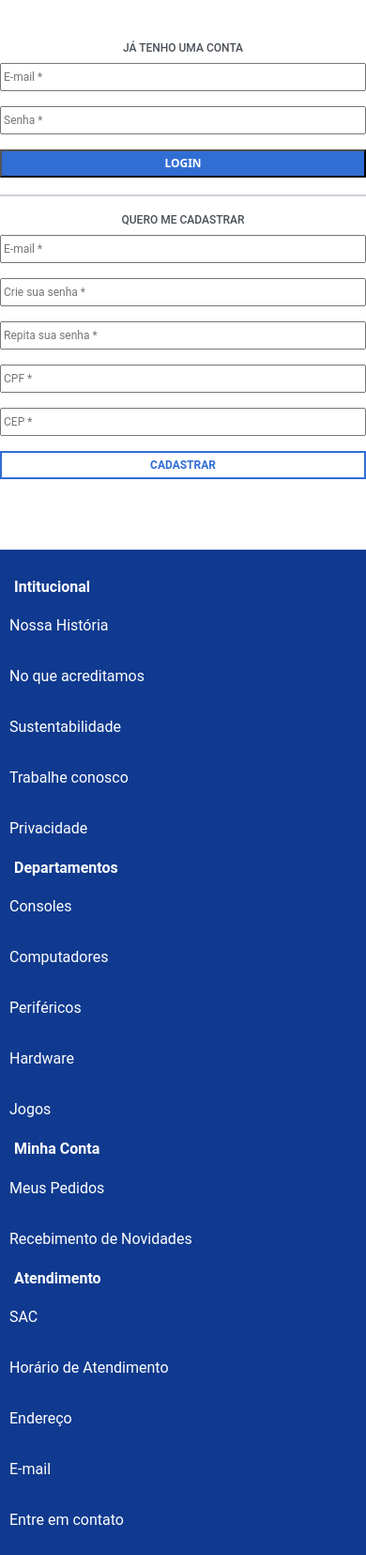
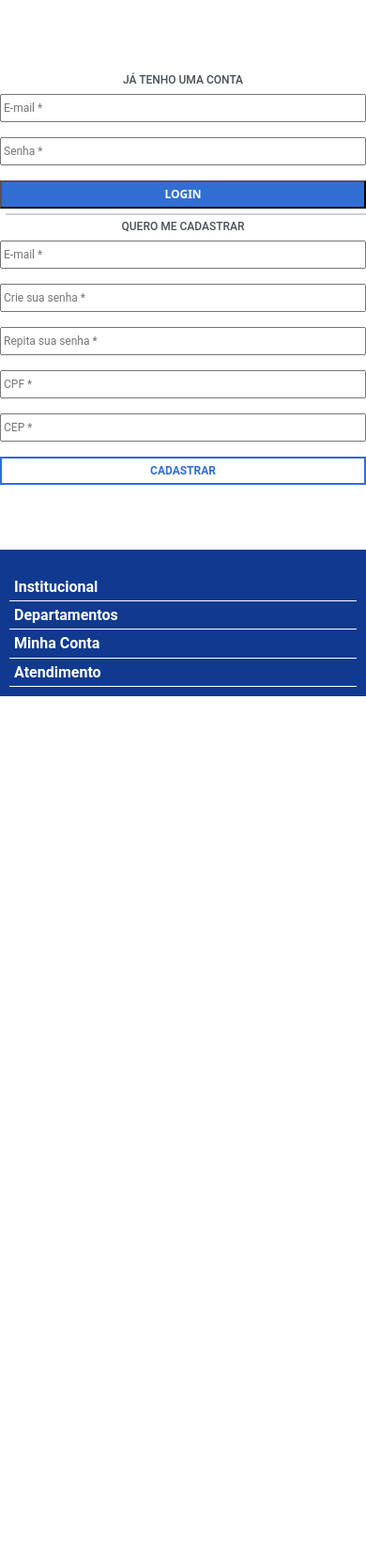
Before and after one commit to PedroHsribeiro/PrimeiroSite, a website: page login.html in a window 390 px wide. Shown: the part 65-1720 px from the top of the page at 94% size. After the commit the page ends 844 px from the top, so only its background shows below. Drawn offline with nearby package versions, Linux system fonts and the light colour scheme.

Commit message:
implementação jquery footer e pesquisa

```diff
--- a/css/login.css
+++ b/css/login.css
@@ -3,8 +3,9 @@
     width: 100%;
     display: flex;
     justify-content: space-around;
-    align-items: center;
+    align-items: flex-start;
     margin: 50px auto;
+    padding-top: 40px;
 }
 .login{
     max-width: 400px;
--- a/js/scripts.js
+++ b/js/scripts.js
@@ -19,22 +19,13 @@ $(window).resize(function(){
     }
 })
 $("#search-icon").click(function(){
-    $("#search-box").animate({
-        width: 'toggle'
-    });
+    if($(window).width() <= 1024){
+        $("#search-box").animate({
+            width: 'toggle'
+        });
+    }
 });
 })
-
-
-// function mostrarPesquisa(){ //Este código é utilizado para apresentar a barra de pesquisa em displays menores que 1024px
-//     let pesquisa = document.getElementById("search-box")
-
-//     if(getComputedStyle(pesquisa).display == "none"){
-//         pesquisa.style.display = "flex"
-//     } else{
-//         pesquisa.style.display = "none"
-//     }
-// }
 
 function mostrarFooter(){ //Este código é utilizado para apresentar os itens do menu em displays menores que 1024px
     let footerItems = document.getElementById("inst2")
--- a/login.html
+++ b/login.html
@@ -5,15 +5,20 @@
     <meta charset="UTF-8">
     <meta http-equiv="X-UA-Compatible" content="IE=edge">
     <meta name="viewport" content="width=device-width, initial-scale=1.0">
-    <link href="https://cdn.jsdelivr.net/npm/bootstrap@5.0.2/dist/css/bootstrap.min.css" rel="stylesheet" integrity="sha384-EVSTQN3/azprG1Anm3QDgpJLIm9Nao0Yz1ztcQTwFspd3yD65VohhpuuCOmLASjC" crossorigin="anonymous">
+    <link href="https://cdn.jsdelivr.net/npm/bootstrap@5.0.2/dist/css/bootstrap.min.css" rel="stylesheet"
+        integrity="sha384-EVSTQN3/azprG1Anm3QDgpJLIm9Nao0Yz1ztcQTwFspd3yD65VohhpuuCOmLASjC" crossorigin="anonymous">
     <title>Game Mania | Tudo que você precisa!</title>
     <link rel="stylesheet" type="text/css" href="css\index.css">
     <link rel="stylesheet" type="text/css" href="css\login.css">
+    <script src="js/jquery.js" defer></script>
     <script src="js/scripts.js" defer></script>
+
 </head>
 
 <body>
-    <script src="https://cdn.jsdelivr.net/npm/bootstrap@5.0.2/dist/js/bootstrap.bundle.min.js" integrity="sha384-MrcW6ZMFYlzcLA8Nl+NtUVF0sA7MsXsP1UyJoMp4YLEuNSfAP+JcXn/tWtIaxVXM" crossorigin="anonymous"></script>
+    <script src="https://cdn.jsdelivr.net/npm/bootstrap@5.0.2/dist/js/bootstrap.bundle.min.js"
+        integrity="sha384-MrcW6ZMFYlzcLA8Nl+NtUVF0sA7MsXsP1UyJoMp4YLEuNSfAP+JcXn/tWtIaxVXM"
+        crossorigin="anonymous"></script>
     <header>
         <div class="logo">
             <div class="items-logo">
@@ -21,18 +26,18 @@
                     <div class="search-box" id="search-box">
                         <input placeholder="Pesquisar" type="text" id="search">
                     </div>
-                    <a id="search-icon" onclick="mostrarPesquisa()">
+                    <a id="search-icon">
                         <img class="search" src="img/search_img.png" alt="Search icon">
                     </a>
                 </div>
-                <img class="logo-text" href="index.html" src="img/LOGO.png" alt="logo">
+                <img class="logo-text" src="img/LOGO.png" alt="logo">
                 <div class="icon-logo">
                     <a href="index.html">
                         <img class="logo-icon" src="img/logo_icon.png" alt="logo">
                     </a>
                 </div>
                 <div class="menu-icon">
-                    <a id="menu-icon" onclick="mostrarMenu()">
+                    <a id="menu-icon">
                         <img src="img/menu_img.png" alt="Agrupamento dos itens do menu">
                     </a>
 
@@ -43,7 +48,7 @@
                 </div>
             </div>
         </div>
-        <div class="menu" id="menu">
+        <div id="menu">
             <a class="menuLogin2" href="login.html">Login</a>
             <a class="menuCarrinho2" href="carrinho.html">Meu Carrinho</a>
             <a class="menuDepartamentos" href="departamentos.html">Departamentos</a>
@@ -82,7 +87,8 @@
                     <input placeholder="Nome" type="text" id="name">
                 </div>
                 <div class="form-novidades-email">
-                    <input placeholder="E-mail" type="email" id="email" name="email" maxlength="40" required autocomplete>
+                    <input placeholder="E-mail" type="email" id="email" name="email" maxlength="40" required
+                        autocomplete>
                 </div>
                 <div class="form-novidades-button">
                     <input type="button" class="button-novidades" value="Cadastre-se">
@@ -92,11 +98,11 @@
     </div>
     <footer class="footer" lang="pt-br">
         <div class="items-footer" style="padding-top: 25px;">
-            <div class="coluna-footer-itens inst">
+            <div class="coluna-footer-itens inst" id="inst">
                 <label for="coluna-footer-itens">
-                    <h3>Intitucional</h3>
+                    <h3 onclick="mostrarFooter()">Institucional</h3>
                 </label>
-                <ul class="coluna-footer-itens-lista" style="list-style-type: none;">
+                <ul class="coluna-footer-itens-lista" id="inst2">
                     <li>
                         <a>Nossa História</a>
                     </li>
@@ -114,11 +120,11 @@
                     </li>
                 </ul>
             </div>
-            <div class="coluna-footer-itens depart">
+            <div class="coluna-footer-itens depart" id="depart">
                 <label for="coluna-footer-itens">
-                    <h3>Departamentos</h3>
+                    <h3 onclick="mostrarFooter1()">Departamentos</h3>
                 </label>
-                <ul class="coluna-footer-itens-lista" style="list-style-type: none;">
+                <ul class="coluna-footer-itens-lista" id="depart2">
                     <li>
                         <a>Consoles</a>
                     </li>
@@ -136,11 +142,11 @@
                     </li>
                 </ul>
             </div>
-            <div class="coluna-footer-itens accou">
+            <div class="coluna-footer-itens accou" id="accou">
                 <label for="coluna-footer-itens">
-                    <h3>Minha Conta</h3>
+                    <h3 id="inst3" onclick="mostrarFooter2()">Minha Conta</h3>
                 </label>
-                <ul class="coluna-footer-itens-lista" style="list-style-type: none;">
+                <ul class="coluna-footer-itens-lista" id="accou2">
                     <li>
                         <a>Meus Pedidos</a>
                     </li>
@@ -149,11 +155,11 @@
                     </li>
                 </ul>
             </div>
-            <div class="coluna-footer-itens atend">
+            <div class="coluna-footer-itens atend" id="atend">
                 <label for="coluna-footer-itens">
-                    <h3>Atendimento</h3>
+                    <h3 onclick="mostrarFooter3()">Atendimento</h3>
                 </label>
-                <ul class="coluna-footer-itens-lista" style="list-style-type: none;">
+                <ul class="coluna-footer-itens-lista" id="atend2">
                     <li>
                         <a>SAC</a>
                     </li>
```
Also changed, not shown: index.html (+1 -1 lines), img/Group 36.png (added), img/lorenzo-herrera-p0j-mE6mGo4-unsplash 1.png (added).
